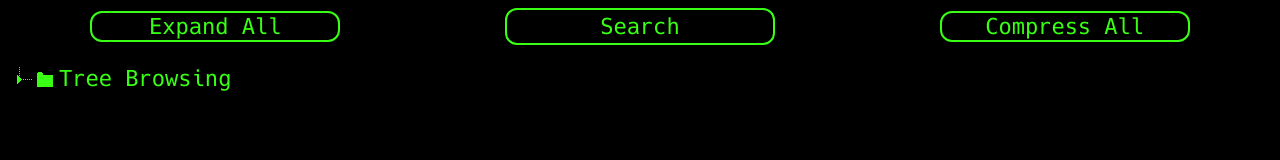
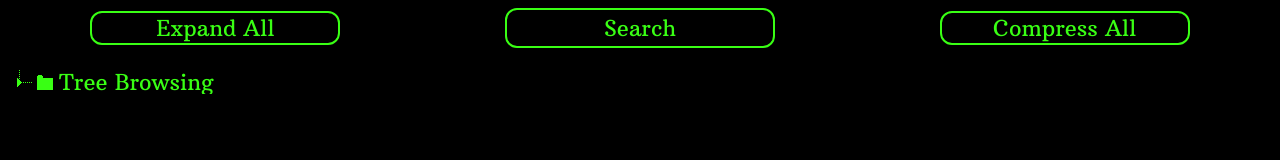
Before and after one commit to FahimArman/treebrowsing.github.io, a plain HTML site: page index.html in a window 1280 px wide. Drawn offline with Linux system fonts and the light colour scheme.

Commit message:
first tree browsing

```diff
--- a/css/style.css
+++ b/css/style.css
@@ -1,7 +1,7 @@
 @font-face {
     font-family: MyFirstFont;
 
-    src: url(font/Hack-Regular.ttf);
+    src: url(font/arbutusslab-regular.ttf);
 }
 
 body
```
Also changed, not shown: css/font/Hack-Regular.ttf (deleted), css/font/arbutusslab-regular.ttf (added).
